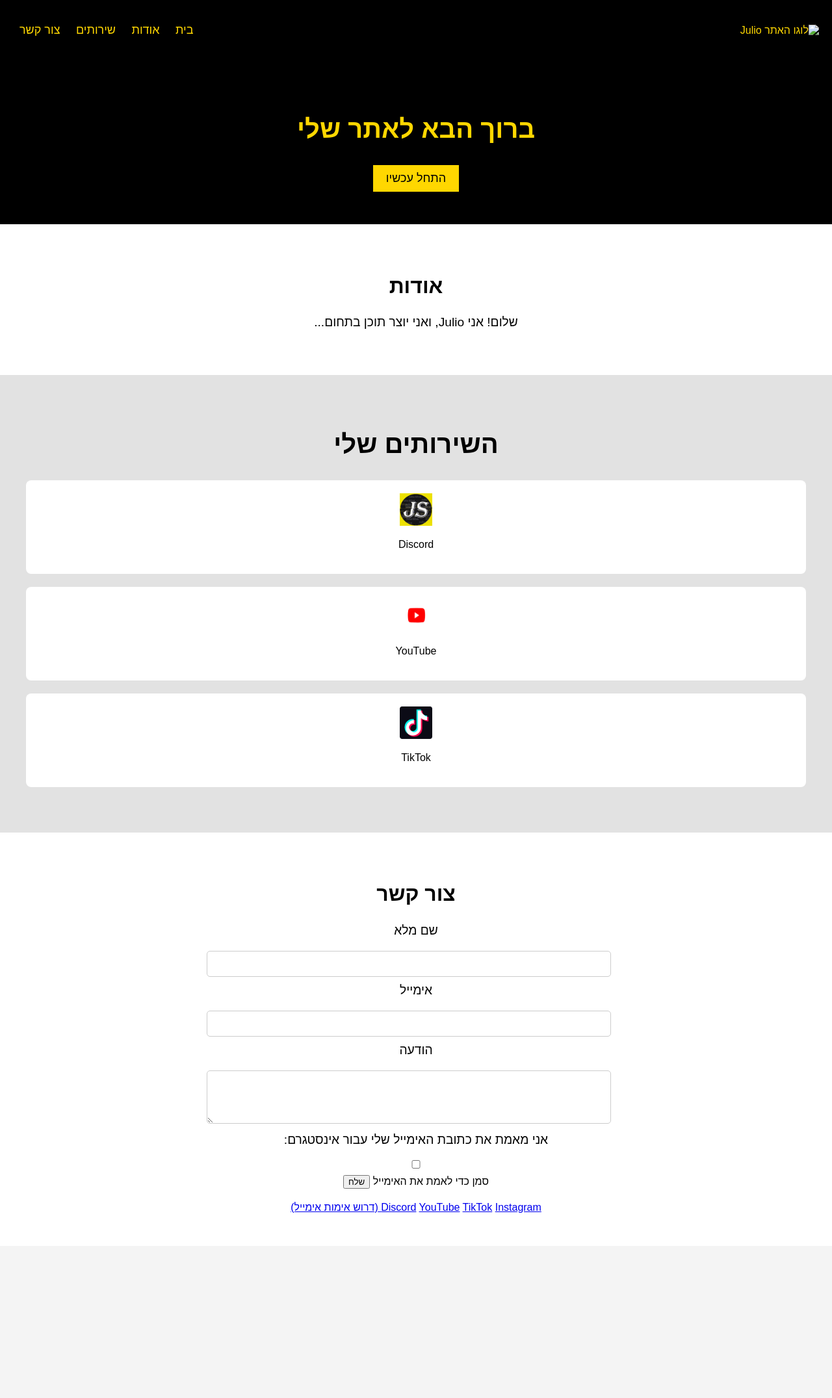
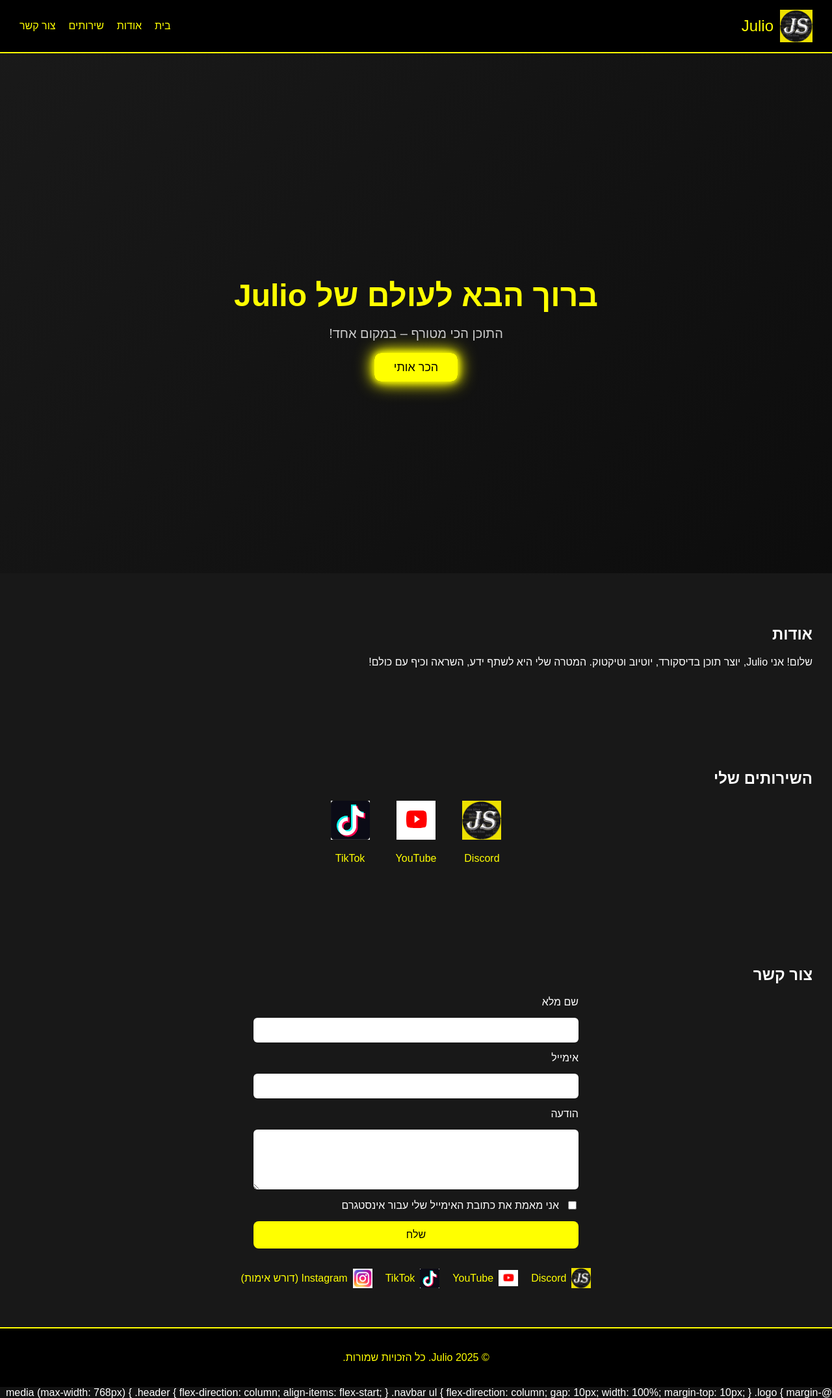
Before and after one commit to julio3514/julio-web, a plain HTML site: page index.html in a window 1280 px wide. Shown: the top 2151 px of the page at 65% size. Before the commit the page ends 1917 px from the top, so only its background shows below. Drawn offline with nearby package versions, Linux system fonts and the light colour scheme.

Commit message:
גרסה רספונסיבית + עמוד פרויקטים

```diff
--- a/index.html
+++ b/index.html
@@ -5,13 +5,18 @@
     <meta name="viewport" content="width=device-width, initial-scale=1.0">
     <title>אתר Julio</title>
     <link rel="stylesheet" href="styles.css">
+    <script src="https://unpkg.com/scrollreveal"></script>
+    <style>
+        html { scroll-behavior: smooth; }
+    </style>
 </head>
-<body>
+<body dir="rtl">
+
     <!-- Header -->
     <header class="header">
         <div class="logo">
-            <img src="logo.png" alt="לוגו האתר" width="50" height="50">
-            Julio
+            <img src="discord-logo.png" alt="לוגו האתר" width="50" height="50">
+            <span>Julio</span>
         </div>
         <nav class="navbar">
             <ul>
@@ -23,37 +28,42 @@
         </nav>
     </header>
 
-    <!-- Home Section -->
-    <section id="home" class="home-section">
-        <h1>ברוך הבא לאתר שלי</h1>
-        <button>התחל עכשיו</button>
+    <!-- עמוד נחיתה -->
+    <section id="home" class="home-section animated-landing">
+        <div class="landing-content">
+            <h1 class="fade-in">ברוך הבא לעולם של Julio</h1>
+            <p class="fade-in delay">התוכן הכי מטורף – במקום אחד!</p>
+            <a href="#about" class="glow-button">הכר אותי</a>
+        </div>
     </section>
 
     <!-- About Section -->
-    <section id="about" class="about-section">
+    <section id="about" class="about-section reveal">
         <h2>אודות</h2>
-        <p>שלום! אני Julio, ואני יוצר תוכן בתחום...</p>
+        <p>שלום! אני Julio, יוצר תוכן בדיסקורד, יוטיוב וטיקטוק. המטרה שלי היא לשתף ידע, השראה וכיף עם כולם!</p>
     </section>
 
     <!-- Services Section -->
-    <section id="services" class="services-section">
+    <section id="services" class="services-section reveal">
         <h2>השירותים שלי</h2>
+        <div class="services-grid">
             <div class="service-item">
-            <img src="discord-logo.png" alt="Discord" width="50" height="50">
+                <img src="discord-logo.png" alt="Discord">
                 <p>Discord</p>
             </div>
             <div class="service-item">
-            <img src="youtube-logo.png" alt="YouTube" width="50" height="50">
+                <img src="youtube-logo.png" alt="YouTube">
                 <p>YouTube</p>
             </div>
             <div class="service-item">
-            <img src="tiktok-logo.png" alt="TikTok" width="50" height="50">
+                <img src="tiktok-logo.png" alt="TikTok">
                 <p>TikTok</p>
+            </div>
         </div>
     </section>
 
     <!-- Contact Section -->
-    <section id="contact" class="contact-section">
+    <section id="contact" class="contact-section reveal">
         <h2>צור קשר</h2>
         <form action="" method="post">
             <label for="name">שם מלא</label>
@@ -65,19 +75,86 @@
             <label for="message">הודעה</label>
             <textarea id="message" name="message" rows="4" required></textarea>
 
-            <label for="instagram-verification">אני מאמת את כתובת האימייל שלי עבור אינסטגרם:</label>
+            <div class="checkbox-container">
                 <input type="checkbox" id="instagram-verification" name="instagram-verification" required>
-            <span>סמן כדי לאמת את האימייל</span>
+                <label for="instagram-verification">אני מאמת את כתובת האימייל שלי עבור אינסטגרם</label>
+            </div>
 
             <button type="submit">שלח</button>
         </form>
 
         <div class="social-links">
-            <a href="https://discord.gg/TfnRUxH8Yz" class="social-link discord">Discord</a>
-            <a href="https://www.youtube.com/@Juliostime" class="social-link youtube">YouTube</a>
-            <a href="https://www.tiktok.com/@julio._.s" class="social-link tiktok">TikTok</a>
-            <a href="https://www.instagram.com/nave_b1936/" class="social-link instagram">Instagram (דרוש אימות אימייל)</a>
+            <a href="https://discord.gg/TfnRUxH8Yz" class="social-link">
+                <img src="discord-logo.png" alt="Discord" width="30"> Discord
+            </a>
+            <a href="https://www.youtube.com/@Juliostime" class="social-link">
+                <img src="youtube-logo.png" alt="YouTube" width="30"> YouTube
+            </a>
+            <a href="https://www.tiktok.com/@julio._.s" class="social-link">
+                <img src="tiktok-logo.png" alt="TikTok" width="30"> TikTok
+            </a>
+            <a href="https://www.instagram.com/nave_b1936/" class="social-link">
+                <img src="instagram-logo.png" alt="Instagram" width="30"> Instagram (דורש אימות)
+            </a>
         </div>
     </section>
+
+    <!-- Footer -->
+    <footer class="footer">
+        <p>&copy; 2025 Julio. כל הזכויות שמורות.</p>
+    </footer>
+
+    <!-- ScrollReveal Init -->
+    <script>
+        ScrollReveal().reveal('.reveal', {
+            delay: 200,
+            distance: '40px',
+            origin: 'bottom',
+            duration: 1000,
+            easing: 'ease',
+            reset: false
+        });
+    </script>
+
 </body>
 </html>
+
+@media (max-width: 768px) {
+    .header {
+        flex-direction: column;
+        align-items: flex-start;
+    }
+
+    .navbar ul {
+        flex-direction: column;
+        gap: 10px;
+        width: 100%;
+        margin-top: 10px;
+    }
+
+    .logo {
+        margin-bottom: 10px;
+    }
+
+    .animated-landing h1 {
+        font-size: 32px;
+    }
+
+    .animated-landing p {
+        font-size: 16px;
+    }
+
+    .services-grid {
+        flex-direction: column;
+        align-items: center;
+    }
+
+    form {
+        width: 90%;
+    }
+
+    .social-links {
+        flex-direction: column;
+        align-items: center;
+    }
+}
--- a/styles.css
+++ b/styles.css
@@ -1,171 +1,243 @@
-/* כלליים */
 body {
+    margin: 0;
     font-family: Arial, sans-serif;
-    margin: 0;
-    padding: 0;
-    direction: rtl;
-    background-color: #f4f4f4;
+    background-color: #111;
+    color: #fff;
 }
 
-/* Header */
 .header {
-    background-color: #000; /* שחור */
-    color: #FFD700; /* צהוב בהיר */
-    padding: 20px;
+    background-color: #000;
     display: flex;
     justify-content: space-between;
     align-items: center;
+    padding: 15px 30px;
+    border-bottom: 2px solid yellow;
 }
 
-.header img {
-    width: 50px;
-    height: auto;
+.logo {
+    display: flex;
+    align-items: center;
+    font-size: 24px;
+    color: yellow;
+    gap: 10px;
 }
 
 .navbar ul {
     list-style: none;
+    display: flex;
+    gap: 20px;
     padding: 0;
 }
 
-.navbar ul li {
-    display: inline;
-    margin: 0 10px;
+.navbar a {
+    text-decoration: none;
+    color: yellow;
+    transition: 0.3s;
 }
 
-.navbar ul li a {
-    color: #FFD700;
-    text-decoration: none;
-    font-size: 18px;
+.navbar a:hover {
+    color: white;
 }
 
-/* Home Section */
-.home-section {
-    background-color: #000;
-    color: #FFD700; /* צהוב */
+/* עמוד נחיתה מונפש */
+.animated-landing {
+    position: relative;
+    background: linear-gradient(-45deg, #000, #111, #222, #000);
+    background-size: 400% 400%;
+    animation: backgroundAnimation 10s ease infinite;
+    height: 100vh;
+    display: flex;
+    align-items: center;
+    justify-content: center;
     text-align: center;
-    padding: 50px 20px;
+    flex-direction: column;
+    padding: 0 20px;
 }
 
-.home-section h1 {
-    font-size: 2.5em;
+@keyframes backgroundAnimation {
+    0% {background-position: 0% 50%;}
+    50% {background-position: 100% 50%;}
+    100% {background-position: 0% 50%;}
 }
 
-.home-section button {
-    background-color: #FFD700;
-    color: #000;
-    padding: 10px 20px;
-    border: none;
-    font-size: 18px;
-    cursor: pointer;
+.landing-content h1 {
+    color: yellow;
+    font-size: 48px;
+    margin-bottom: 10px;
+    opacity: 0;
+    transform: translateY(-20px);
+    animation: fadeInUp 1s ease forwards;
 }
 
-.home-section button:hover {
-    background-color: #ddd;
+.landing-content p {
+    color: #ccc;
+    font-size: 20px;
+    margin-bottom: 30px;
+    opacity: 0;
+    transform: translateY(-20px);
+    animation: fadeInUp 1s ease 0.5s forwards;
 }
 
-/* About Section */
-.about-section {
-    padding: 50px 20px;
-    background-color: #fff;
-    text-align: center;
+@keyframes fadeInUp {
+    to {
+        opacity: 1;
+        transform: translateY(0);
+    }
 }
 
-.about-section h2 {
-    font-size: 2em;
+.glow-button {
+    background: yellow;
+    color: black;
+    font-size: 18px;
+    padding: 12px 30px;
+    border: none;
+    border-radius: 10px;
+    text-decoration: none;
+    box-shadow: 0 0 10px yellow, 0 0 20px yellow, 0 0 30px yellow;
+    transition: transform 0.3s ease, box-shadow 0.3s ease;
 }
 
-.about-section p {
-    font-size: 1.2em;
-    max-width: 800px;
-    margin: 20px auto;
+.glow-button:hover {
+    transform: scale(1.05);
+    box-shadow: 0 0 20px white, 0 0 40px yellow;
 }
 
-/* Services Section */
-.services-section {
-    background-color: #e2e2e2;
-    padding: 50px 20px;
+.about-section,
+.services-section,
+.contact-section {
+    padding: 60px 30px;
+    background-color: #181818;
 }
 
-.services-section h2 {
-    text-align: center;
-    font-size: 2.5em;
+.services-grid {
+    display: flex;
+    justify-content: center;
+    gap: 40px;
+    flex-wrap: wrap;
 }
 
 .service-item {
-    margin: 20px;
-    background-color: #fff;
-    padding: 20px;
-    border-radius: 8px;
     text-align: center;
+    color: yellow;
 }
 
-.service-item h3 {
-    color: #FFD700; /* צהוב */
+.service-item img {
+    width: 60px;
+    height: 60px;
 }
 
-.service-item a {
-    color: #000;
-    text-decoration: none;
-    font-size: 18px;
+form {
+    display: flex;
+    flex-direction: column;
+    max-width: 500px;
+    margin: auto;
+    gap: 15px;
 }
 
-.service-item a:hover {
-    color: #FFD700;
+input, textarea {
+    padding: 10px;
+    border-radius: 6px;
+    border: none;
+    font-size: 16px;
 }
 
-.social-icon {
-    width: 30px;
-    height: 30px;
-    margin-right: 10px;
+.checkbox-container {
+    display: flex;
+    align-items: center;
+    gap: 10px;
 }
 
-/* Contact Section */
-.contact-section {
-    padding: 50px 20px;
-    background-color: #fff;
-    text-align: center;
+button[type="submit"] {
+    background-color: yellow;
+    color: black;
+    padding: 12px;
+    border: none;
+    font-size: 16px;
+    border-radius: 8px;
+    cursor: pointer;
+    transition: 0.3s;
 }
 
-.contact-section h2 {
-    font-size: 2em;
+button[type="submit"]:hover {
+    background-color: white;
 }
 
-.contact-section form {
-    display: block;
-    margin: 20px auto;
-    max-width: 600px;
+.social-links {
+    display: flex;
+    justify-content: center;
+    gap: 20px;
+    flex-wrap: wrap;
+    margin-top: 30px;
 }
 
-.contact-section label {
-    font-size: 1.2em;
-    margin-bottom: 10px;
-    display: block;
+.social-link {
+    display: flex;
+    align-items: center;
+    gap: 8px;
+    color: yellow;
+    text-decoration: none;
+    transition: 0.3s;
 }
 
-.contact-section input, .contact-section textarea {
-    width: 100%;
-    padding: 10px;
-    margin: 10px 0;
-    font-size: 1em;
-    border: 1px solid #ccc;
-    border-radius: 5px;
+.social-link:hover {
+    color: white;
 }
 
-.contact-section input[type="submit"] {
-    background-color: #FFD700;
-    color: #000;
-    cursor: pointer;
+.footer {
+    text-align: center;
+    padding: 20px;
+    background-color: #000;
+    color: yellow;
+    border-top: 2px solid yellow;
+}
+.projects-section {
+    padding: 60px 30px;
+    background-color: #101010;
 }
 
-.contact-section input[type="submit"]:hover {
-    background-color: #e0a800;
+.projects-grid {
+    display: grid;
+    grid-template-columns: repeat(auto-fit, minmax(250px, 1fr));
+    gap: 30px;
+    margin-top: 30px;
 }
 
-/* Footer */
-.footer {
-    background-color: #333;
-    color: #fff;
+.project-card {
+    background: #1a1a1a;
+    padding: 20px;
+    border-radius: 15px;
+    color: white;
     text-align: center;
-    padding: 20px;
-    margin-top: 20px;
+    box-shadow: 0 0 10px yellow;
+    transition: transform 0.3s ease;
 }
+
+.project-card:hover {
+    transform: translateY(-10px);
+    box-shadow: 0 0 20px yellow;
+}
+
+.project-card img {
+    width: 100%;
+    border-radius: 10px;
+    margin-bottom: 15px;
+}
+
+.project-card h3 {
+    color: yellow;
+}
+
+.project-card a {
+    display: inline-block;
+    margin-top: 10px;
+    color: black;
+    background: yellow;
+    padding: 8px 15px;
+    border-radius: 8px;
+    text-decoration: none;
+    transition: 0.3s;
+}
+
+.project-card a:hover {
+    background: white;
+}
```
Also changed, not shown: projects.html (added, +61 -0 lines). Lines whose indentation alone changed are shown as unchanged.
